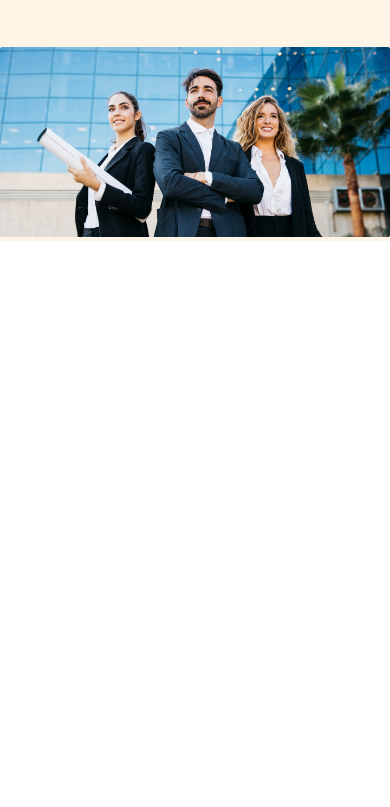
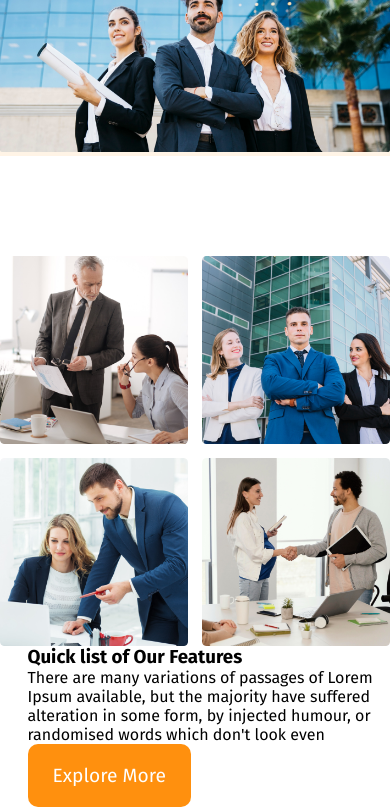
Before and after one commit to Arun-DEV-prog/G3-website, a plain HTML site: page index.html in a window 390 px wide. Shown: the part 446-1253 px from the top of the page. Before the commit the page ends 844 px from the top, so only its background shows below. Drawn offline with Linux system fonts and the light colour scheme.

Commit message:
Features section added

```diff
--- a/index.html
+++ b/index.html
@@ -38,7 +38,22 @@
             <img   class="bannar-image" src="./images/banner.png" alt="" >
         </div>
      </header>
-     <main></main>
+     <main>
+         <section class="teams display-flex">
+            <div class="team-imag-container">
+                <img src="./images/team1.png" alt="">
+                <img src="./images/team2.png" alt="">
+                <img src="./images/team3.png" alt="">
+                <img src="./images/team4.png" alt="">
+
+            </div>
+            <div class="our-features">
+                <h3 class="features-title">Quick list of Our Features</h3>
+                <p class="feature-desc">There are many variations of passages of Lorem Ipsum available, but the majority have suffered alteration in some form, by injected humour, or randomised words which don't look even</p>
+                <button class="primary-btn">Explore More</button>
+            </div>
+         </section>
+     </main>
      <footer></footer>
 </body>
 </html>
--- a/style/style.css
+++ b/style/style.css
@@ -46,7 +46,7 @@ font-weight: 500;
 .navber, .bannar{
     justify-content: space-between;
     align-items: center;
-    max-width: 1280px;
+    max-width: 960px;
    margin: 0 auto;
 
 
@@ -55,7 +55,7 @@ font-weight: 500;
 /* bannar-content */
 
 .bannar-content{
-    max-width: 850px;
+    max-width: 569px;
     margin: 0 auto;
     text-align: center;
     margin-bottom: 50px;
@@ -66,7 +66,8 @@ font-weight: 500;
 }
 .banner-title{
     font-weight: 700;
-    font-size: 4rem;
+    font-size: 3rem;
+    margin-top: 30px;
 }
 
 .primary-btn{
@@ -79,11 +80,43 @@ font-weight: 500;
     font-weight: 400;
 }
 
+main{
+    max-width: 960px;
+    margin: 0 auto;
+}
+main >section{
+    margin-top: 100px;
+}
+.teams {
+    align-items: center;
+}
+.team-imag-container{
+    display: grid;
+    grid-template-columns: repeat(2,1fr);
+    gap: 14px;
+}
+.team-imag-container img{
+    width: 100%;
+}
+.our-features{
+    margin-left: 100px;
+    max-width: 355px;
+}
 /* responsive */
 
 @media screen and (max-width:576px){
-    .navber , .nav-link{
+    .navber ,
+    .nav-link,
+    .teams{
         flex-direction: column;
+    }
+    .team-imag-containerz{
+        display: grid;
+        grid-template-columns: repeat(1, 1fr);
+        gap: 0;
+    }
+    .our-features{
+        margin-left: 20px;
     }
 
 }
```
